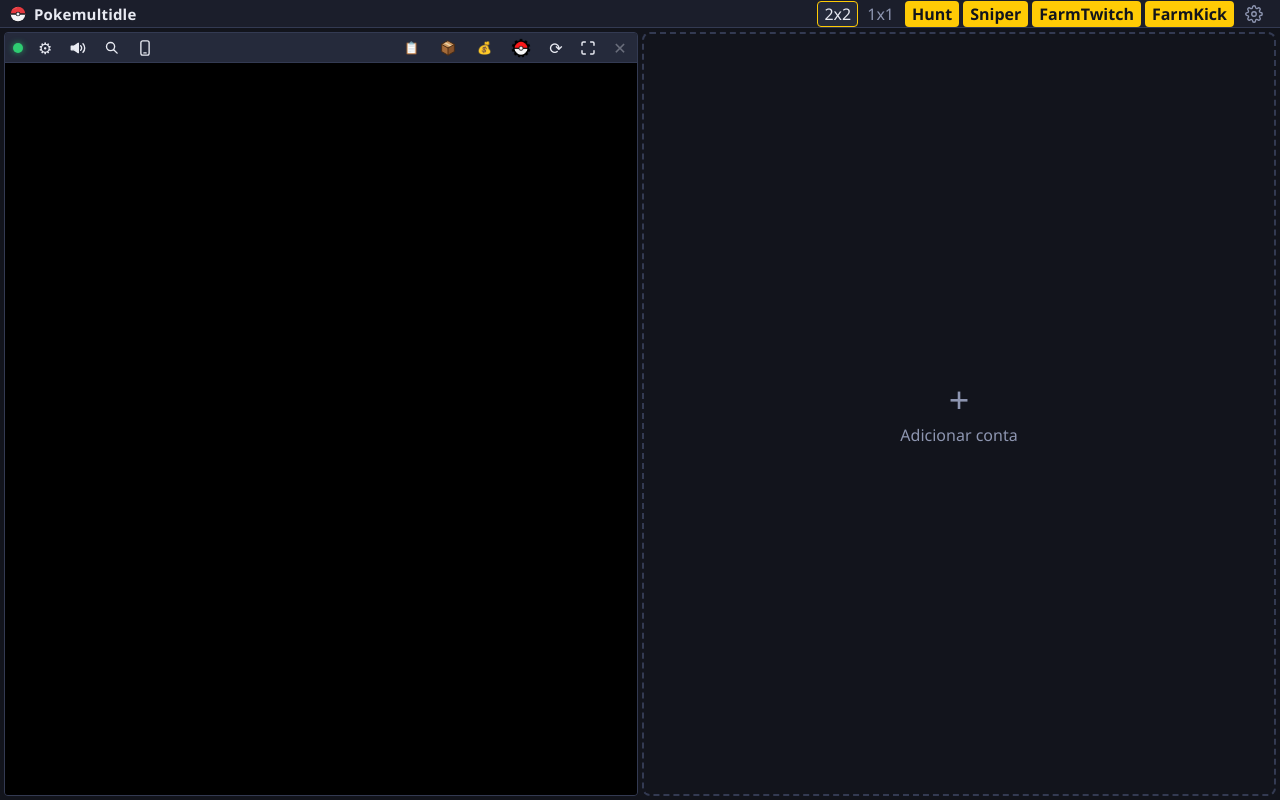
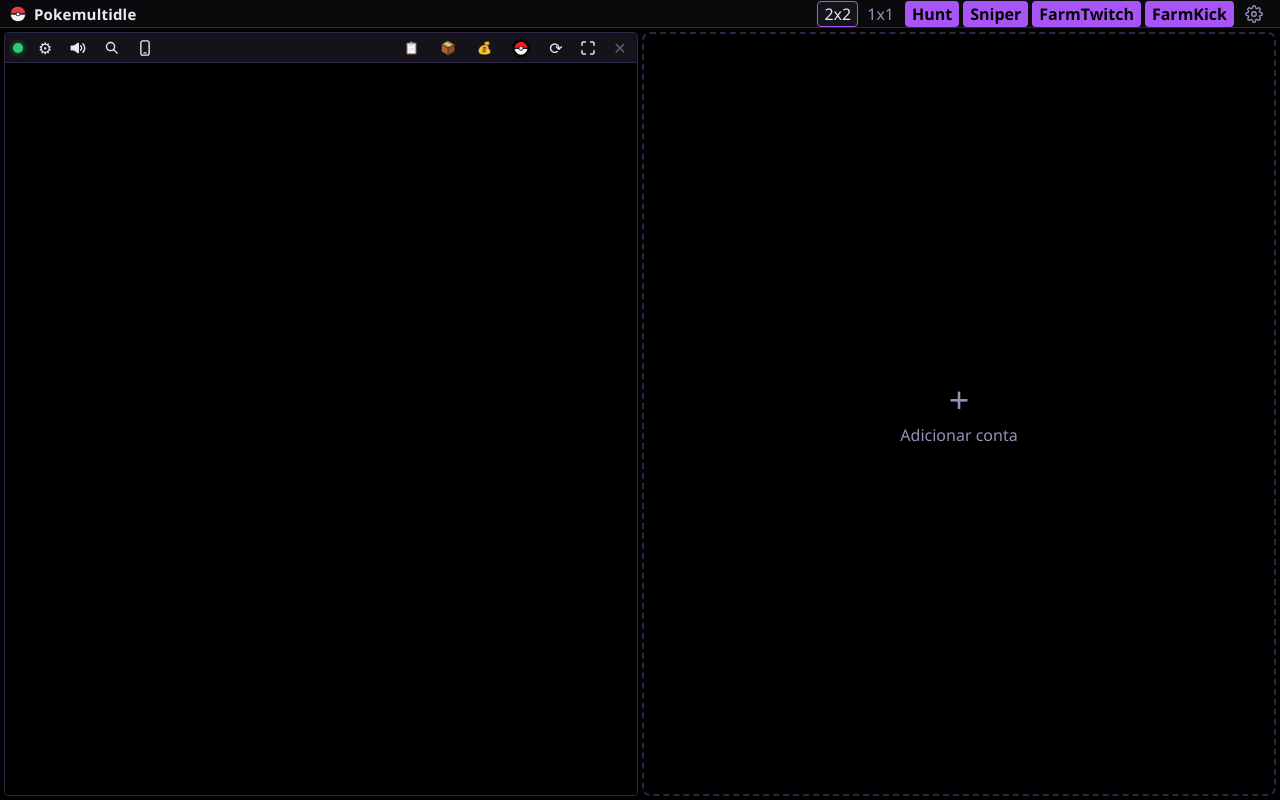
Before and after one commit to imdavidsantos/pokemultidle, a React (Vite) app: page / in a window 1280 px wide. Built offline with nearby package versions, Linux system fonts and the light colour scheme.

Commit message:
style: update app color scheme to purple and black

```diff
--- a/src/features/sniper/SniperPanel/SniperPanel.css
+++ b/src/features/sniper/SniperPanel/SniperPanel.css
@@ -4,7 +4,7 @@
   right: 4px;
   z-index: 50;
   width: min(620px, calc(100vw));
-  max-height: calc(100vh - 56px);
+  max-height: calc(100vh - 36px);
   display: flex;
   flex-direction: column;
   background: var(--panel);
--- a/src/styles/global.css
+++ b/src/styles/global.css
@@ -1,12 +1,12 @@
 :root {
-  --bg: #12141c;
-  --panel: #1b1e2b;
-  --panel-2: #252a3b;
-  --line: #333a52;
-  --text: #e8eaf2;
-  --muted: #8d95b0;
-  --accent: #ffcb05;
-  --accent-ink: #2a2200;
+  --bg: #000000;
+  --panel: #0a0a0d;
+  --panel-2: #14121a;
+  --line: #2e2547;
+  --text: #ece8f6;
+  --muted: #9a8fb8;
+  --accent: #a855f7;
+  --accent-ink: #14041f;
   --danger: #ef5350;
   font-family: 'Segoe UI', system-ui, -apple-system, 'Helvetica Neue', sans-serif;
   color: var(--text);
```
